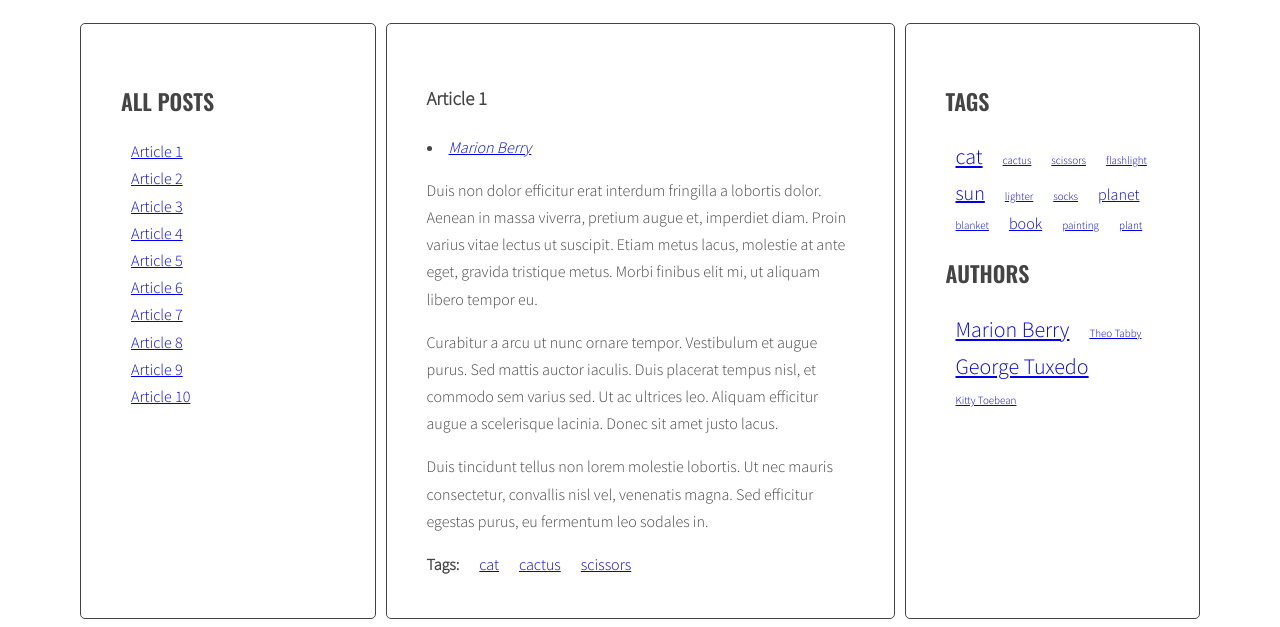
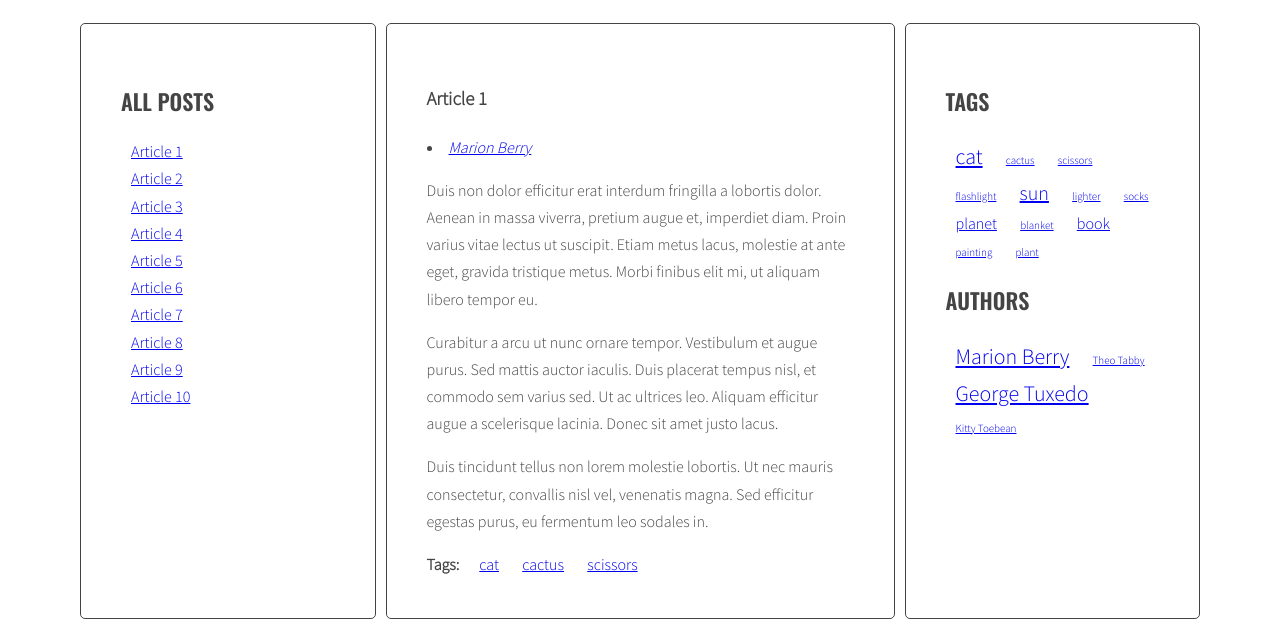
Before and after one commit to zuzannababis/javascript-blog, a website: page index.html in a window 1280 px wide. Shown: the part 220-847 px from the top of the page. Drawn offline with nearby package versions, Linux system fonts and the light colour scheme.

Commit message:
Add Handlebars

```diff
--- a/index.html
+++ b/index.html
@@ -169,6 +169,26 @@
                     </main>
                 </div>
             </div>
+        <script id="template-article-link" type="text/x-handlebars-template">
+            <li><a href="#{{ id }}"><span>{{ title }}</span></a></li>
+        </script>
+        <script id="template-tag-link" type="text/x-handlebars-template">
+            <li><a href="#{{ id }}"><span>{{ title }}</span></a></li>
+        </script>
+        <script id="template-author-link" type="text/x-handlebars-template">
+            <li><a href="#{{ id }}"><span>{{ title }}</span></a></li>
+        </script>
+        <script id="template-tag-cloud-link" type="text/x-handlebars-template">
+            {{#each tags}}
+            <li><a href="#tag-{{ tag }}" class="{{ className }}">{{ tag }} </a></li>
+            {{/each}}
+        </script>
+        <script id="template-author-cloud-link" type="text/x-handlebars-template">
+            {{#each authors}}
+            <li><a href="#author-{{ author }}" class="{{ className }}">{{ author }} </a></li>
+            {{/each}}
+        </script>
+        <script src="https://cdnjs.cloudflare.com/ajax/libs/handlebars.js/4.1.0/handlebars.min.js"></script>
         <script src="js/script.js"></script>
     </body>
 </html>
--- a/js/script.js
+++ b/js/script.js
@@ -1,4 +1,12 @@
 'use strict';
+
+const templates = {
+  articleLink: Handlebars.compile(document.querySelector('#template-article-link').innerHTML),
+  tagsLink: Handlebars.compile(document.querySelector('#template-tag-link').innerHTML),
+  authorLink: Handlebars.compile(document.querySelector('#template-author-link').innerHTML),
+  tagCloudLink: Handlebars.compile(document.querySelector('#template-tag-cloud-link').innerHTML),
+  authorCloudLink: Handlebars.compile(document.querySelector('#template-author-cloud-link').innerHTML)
+}
 
 /* document.getElementById('test-button').addEventListener('click', function(){
     const links = document.querySelectorAll('.titles a');
@@ -91,7 +99,8 @@ function generateTitleLinks(customSelector = ''){
 
         /* create HTML of the link */
 
-        const linkHTML = '<li><a href="#' + articleId + '"><span>' + articleTitle + '</span></a></li>';
+        const linkHTMLData = {id: articleId, title: articleTitle};
+        const linkHTML = templates.articleLink(linkHTMLData);
         console.log('linkHTML', linkHTML);
 
         /* insert link into html variable */
@@ -181,7 +190,9 @@ function generateTags (){
 
             /* generate HTML of the link */
 
-            const tagHTML = '<li><a href="#tag-' + tag + '"><span>' + tag + '</span></a></li>';
+            //const tagHTML = '<li><a href="#tag-' + tag + '"><span>' + tag + '</span></a></li>';
+            const tagHTMLData = {id: tag, title: tag};
+            const tagHTML = templates.tagsLink(tagHTMLData);
 
             /* add generated code to html variable */
 
@@ -217,15 +228,23 @@ function generateTags (){
     console.log('tagsParams:', tagsParams);
 
     /* [NEW] create variable for all links HTML code */
-    let allTagsHTML = '';
+    //let allTagsHTML = '';
+
+    const allTagsData = {tags: []};
 
      /* [NEW] START LOOP: for each tag in allTags: */
 
      for(let tag in allTags){
        /* [NEW] generate code of a link and add it to allTagsHTML: */
 
-       allTagsHTML += '<li><a class="' + calculateTagClass(allTags[tag], tagsParams) + '" href="#tag-' + tag + '">' + tag + '' + '</a></li>';
+       //allTagsHTML += '<li><a class="' + calculateTagClass(allTags[tag], tagsParams) + '" href="#tag-' + tag + '">' + tag + '' + '</a></li>';
 
+       allTagsData.tags.push({
+        tag: tag,
+        count: allTags[tag],
+        className: calculateTagClass(allTags[tag], tagsParams)
+      });
+      console.log(allTagsData, 'tagsdata');
 
       }
 
@@ -233,7 +252,8 @@ function generateTags (){
 
     /* [NEW] add html from allTagsHTML to tagList */
 
-    tagList.innerHTML = allTagsHTML;
+    tagList.innerHTML = templates.tagCloudLink(allTagsData);
+    console.log(allTagsData, 'alltagsdata');
 
 }
 
@@ -291,6 +311,7 @@ const tagClickHandler = function(event) {
 
     generateTitleLinks('[data-tags~="' + tag + '"]');
 
+
 }
 
 function addClickListenersToTags(){
@@ -298,6 +319,7 @@ function addClickListenersToTags(){
     /* find all links to tags */
 
     const links = document.querySelectorAll(optSingleTagSelector);
+    console.log(links, 'links');
 
     /* START LOOP: for each link */
 
@@ -371,7 +393,10 @@ function generateAuthors (){
 
         /* generate HTML of the link */
 
-        const authorHTML = '<li><a href="#author-' + articleAuthor + '"><span>' + articleAuthor + '</span></a></li>';
+        //const authorHTML = '<li><a href="#author-' + articleAuthor + '"><span>' + articleAuthor + '</span></a></li>';
+
+        const authorHTMLData = {id: articleAuthor, title: articleAuthor};
+        const authorHTML = templates.authorLink(authorHTMLData);
 
         /* add generated code to html variable */
 
@@ -405,21 +430,27 @@ function generateAuthors (){
 
         /* [NEW] create variable for all links HTML code */
 
-        let allAuthorsHTML = '';
+        //let allAuthorsHTML = '';
+        const allAuthorsData = {authors: []};
 
         /* [NEW] START LOOP: for each author in allAuthors */
 
-        for(let articleAuthor in allAuthors){
+        for(let author in allAuthors){
           /* NEW generate code of a link and add it to allAuthorsHTML */
 
-          allAuthorsHTML += '<li><a class="' + calculateAuthorClass(allAuthors[articleAuthor], authorsParams) + '"href="#author-' + articleAuthor + '">' + articleAuthor + '' + '</a></li>';
-
+          //allAuthorsHTML += '<li><a class="' + calculateAuthorClass(allAuthors[articleAuthor], authorsParams) + '"href="#author-' + articleAuthor + '">' + articleAuthor + '' + '</a></li>';
+          allAuthorsData.authors.push({
+            author: author,
+            count: allAuthors[author],
+            className: calculateAuthorClass(allAuthors[author], authorsParams)
+          });
+          console.log(allAuthorsData,'authorsdata');
         }
 
         /* [NEW] END LOOP: for each author in allAuthors */
         /* [NEW] add html from allAuthorsHTML to authorsList */
 
-        authorsList.innerHTML = allAuthorsHTML;
+        authorsList.innerHTML = templates.authorCloudLink(allAuthorsData);
 
 
 }
```
